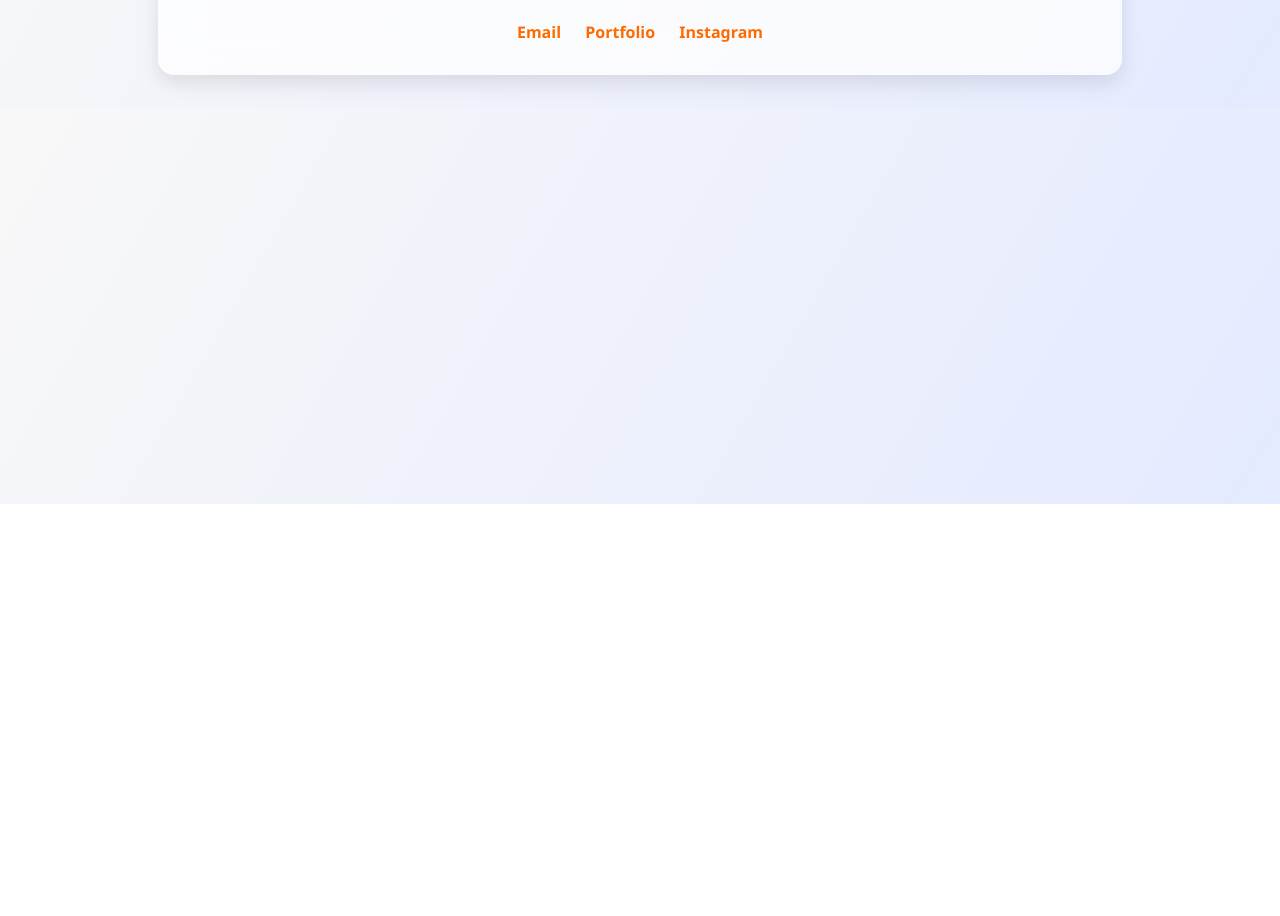
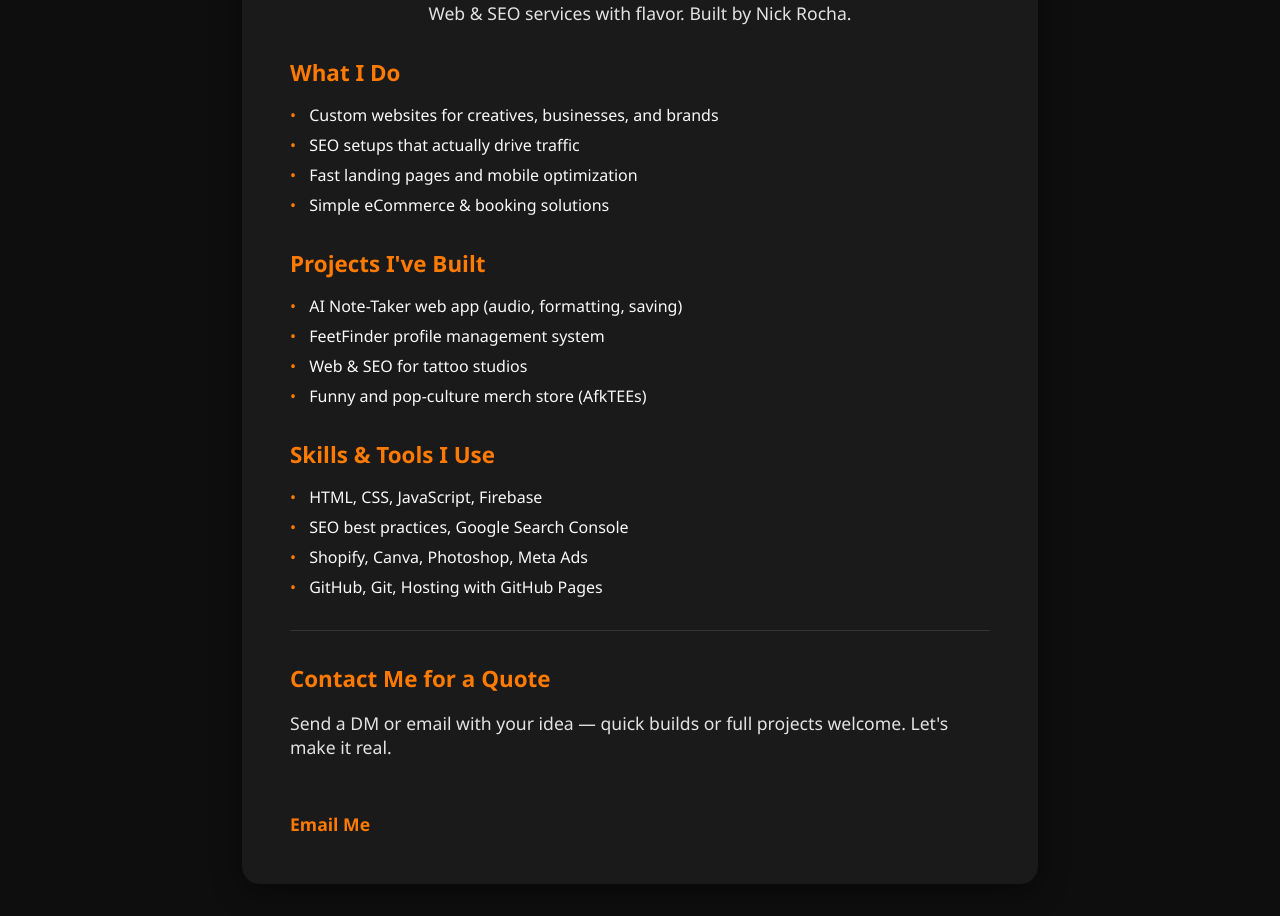
Before and after one commit to nsscasino/portfolio, a plain HTML site: page index.html in a window 1280 px wide. Shown: the part 296-1212 px from the top of the page. Before the commit the page ends 800 px from the top, so only its background shows below. Drawn offline with Linux system fonts and the light colour scheme.

Commit message:
Update index.html

```diff
--- a/index.html
+++ b/index.html
@@ -6,18 +6,17 @@
   <title>NSW | Now Serving Web</title>
   <style>
     :root {
-      --bg-light: #f8f8f8;
-      --bg-dark: #111;
-      --text-light: #111;
-      --text-dark: #f8f8f8;
-      --accent: #ff6a00;
+      --bg: #0e0e0e;
+      --text: #f9f9f9;
+      --accent: #ff7a00;
+      --box: #1a1a1a;
     }
 
     body {
       margin: 0;
       font-family: 'Segoe UI', Tahoma, Geneva, Verdana, sans-serif;
-      background: linear-gradient(120deg, var(--bg-light), #e4eaff);
-      color: var(--text-light);
+      background-color: var(--bg);
+      color: var(--text);
       display: flex;
       flex-direction: column;
       align-items: center;
@@ -25,83 +24,125 @@
     }
 
     .container {
-      max-width: 900px;
+      background: var(--box);
+      padding: 3rem;
+      border-radius: 18px;
+      text-align: center;
+      max-width: 700px;
       width: 100%;
-      background: rgba(255, 255, 255, 0.75);
-      border-radius: 16px;
-      padding: 2rem;
-      box-shadow: 0 8px 20px rgba(0,0,0,0.1);
-      backdrop-filter: blur(20px);
-      text-align: center;
-    }
-
-    .logo-container {
-      display: flex;
-      justify-content: center;
-      align-items: center;
-      margin-bottom: 1.5rem;
+      box-shadow: 0 8px 30px rgba(0, 0, 0, 0.4);
     }
 
     .logo {
       max-width: 120px;
-      height: auto;
-      filter: drop-shadow(0 2px 8px rgba(0, 0, 0, 0.2));
-      transition: transform 0.3s ease;
-    }
-
-    .logo:hover {
-      transform: scale(1.05);
+      margin-bottom: 1.5rem;
     }
 
     h1 {
-      font-size: 2rem;
-      margin-bottom: 0.5rem;
+      font-size: 2.3rem;
+      margin: 0 0 0.5rem;
     }
 
     p {
       font-size: 1.1rem;
-      margin-bottom: 1.5rem;
+      margin-bottom: 1.8rem;
+      opacity: 0.9;
     }
 
-    a {
+    section {
+      margin-top: 2rem;
+      text-align: left;
+    }
+
+    section h2 {
+      font-size: 1.4rem;
+      color: var(--accent);
+      margin-bottom: 0.7rem;
+    }
+
+    ul {
+      list-style: none;
+      padding-left: 0;
+    }
+
+    ul li {
+      margin-bottom: 0.5rem;
+      position: relative;
+      padding-left: 1.2rem;
+    }
+
+    ul li::before {
+      content: "•";
+      position: absolute;
+      color: var(--accent);
+      left: 0;
+    }
+
+    .links a {
+      display: inline-block;
+      margin-top: 1.5rem;
       text-decoration: none;
       color: var(--accent);
       font-weight: bold;
-      margin: 0 10px;
+      font-size: 1.1rem;
+      transition: 0.2s ease;
     }
 
-    .links {
-      margin-top: 1rem;
+    .links a:hover {
+      text-shadow: 0 0 6px var(--accent);
     }
 
-    @media (prefers-color-scheme: dark) {
-      body {
-        background: linear-gradient(120deg, var(--bg-dark), #1a1a1a);
-        color: var(--text-dark);
-      }
-
-      .container {
-        background: rgba(0, 0, 0, 0.5);
-      }
-
-      a {
-        color: #ffa14f;
-      }
+    .divider {
+      margin: 2rem 0;
+      border-bottom: 1px solid #333;
     }
   </style>
 </head>
 <body>
   <div class="container">
-    <div class="logo-container">
-      <img src="nsw-logo-orange.png" alt="NSW Logo" class="logo" />
-    </div>
+    <img src="nsw-logo-orange.png" alt="NSW Logo" class="logo" />
     <h1>Now Serving Web</h1>
     <p>Web & SEO services with flavor. Built by Nick Rocha.</p>
-    <div class="links">
-      <a href="mailto:you@example.com">Email</a>
-      <a href="https://yourportfolio.com">Portfolio</a>
-      <a href="https://instagram.com">Instagram</a>
-    </div>
+
+    <section>
+      <h2>What I Do</h2>
+      <ul>
+        <li>Custom websites for creatives, businesses, and brands</li>
+        <li>SEO setups that actually drive traffic</li>
+        <li>Fast landing pages and mobile optimization</li>
+        <li>Simple eCommerce & booking solutions</li>
+      </ul>
+    </section>
+
+    <section>
+      <h2>Projects I've Built</h2>
+      <ul>
+        <li>AI Note-Taker web app (audio, formatting, saving)</li>
+        <li>FeetFinder profile management system</li>
+        <li>Web & SEO for tattoo studios</li>
+        <li>Funny and pop-culture merch store (AfkTEEs)</li>
+      </ul>
+    </section>
+
+    <section>
+      <h2>Skills & Tools I Use</h2>
+      <ul>
+        <li>HTML, CSS, JavaScript, Firebase</li>
+        <li>SEO best practices, Google Search Console</li>
+        <li>Shopify, Canva, Photoshop, Meta Ads</li>
+        <li>GitHub, Git, Hosting with GitHub Pages</li>
+      </ul>
+    </section>
+
+    <div class="divider"></div>
+
+    <section>
+      <h2>Contact Me for a Quote</h2>
+      <p>Send a DM or email with your idea — quick builds or full projects welcome. Let's make it real.</p>
+      <div class="links">
+        <a href="mailto:your@email.com">Email Me</a>
+      </div>
+    </section>
   </div>
 </body>
 </html>
```
